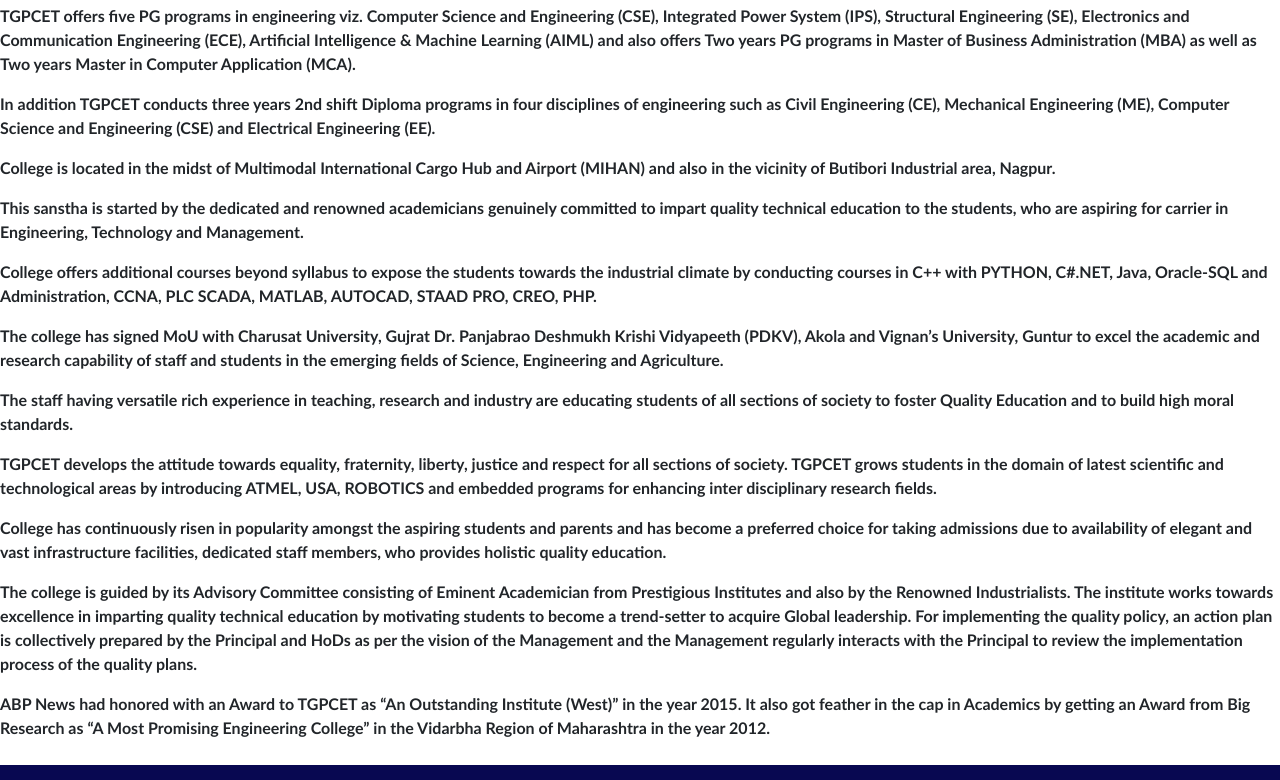
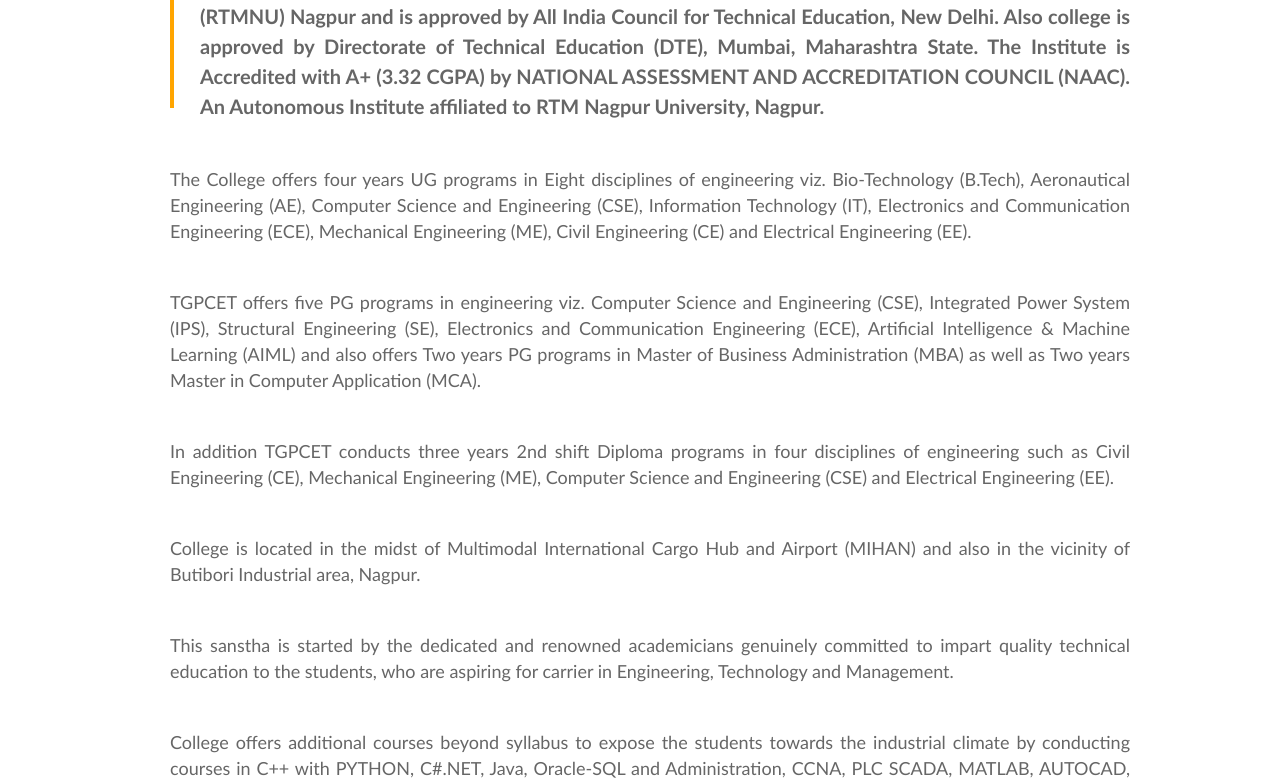
Before and after one commit to krutikajichkar/Online-Campus-Recruitment, a React (Create React App) app: page /about in a window 1280 px wide. Shown: the part 448-1228 px from the top of the page. Built offline with nearby package versions, Linux system fonts and the light colour scheme.

Commit message:
created alumni activities

```diff
--- a/src/App.js
+++ b/src/App.js
@@ -5,6 +5,7 @@
 import Navbar from './Components/Navbar'
 import Home from './Components/Home'
 import { BrowserRouter, Routes, Route } from 'react-router-dom'
+import AlumniActivities from './Components/AlumniActivities';
 
 function App() {
   return (
@@ -14,6 +15,7 @@
         <Routes>
           <Route path='/' element={<Home />} />
           <Route path='about' element={<About />} />
+          <Route path='activities' element={<AlumniActivities />} />
 
         </Routes>
       </BrowserRouter>
--- a/src/Components/About.css
+++ b/src/Components/About.css
@@ -1,5 +1,5 @@
 
-/* .line{
+ .line{
     border-right: 4px solid orange;
     height: 210px;
     position: absolute;
@@ -23,7 +23,7 @@
   font-size: 20px;
   text-align: justify;
   margin-right: 150px;
-} */
+}
 
 .paragraph{
 color: #666666;
--- a/src/Components/About.js
+++ b/src/Components/About.js
@@ -1,6 +1,6 @@
 import React from 'react'
 import { Link } from 'react-router-dom'
-//import './About.css';
+import './About.css';
 import Header from './Header'
 import Navbar from './Navbar'
 import Footer from './Footer'
@@ -12,20 +12,20 @@
             <div>
                 <h1 id="about-header"> Welcome !</h1>
                 <div>
-                    <div class="line"></div>
+                    <div className="line"></div>
                     <div><p id="line-paragraph">Tulsiramji Gaikwad-Patil College of Engineering and Technology (TGPCET) was established in the year 2007 by Vidarbha Bahu-uddeshiya Shikshan Sanstha (VBSS), a registered society. It is a self financed Private Engineering College, which is affiliated to Rashtrasant Tukadoji Maharaj Nagpur University (RTMNU) Nagpur and is approved by All India Council for Technical Education, New Delhi. Also college is approved by Directorate of Technical Education (DTE), Mumbai, Maharashtra State. The Institute is Accredited with A+ (3.32 CGPA) by NATIONAL ASSESSMENT AND ACCREDITATION COUNCIL (NAAC). An Autonomous Institute affiliated to RTM Nagpur University, Nagpur.</p>
-                        <p class="paragraph">The College offers four years UG programs in Eight disciplines of engineering viz. Bio-Technology (B.Tech), Aeronautical Engineering (AE), Computer Science and Engineering (CSE), Information Technology (IT), Electronics and Communication Engineering (ECE), Mechanical Engineering (ME), Civil Engineering (CE) and Electrical Engineering (EE).</p>
-                        <p class="paragraph">TGPCET offers five PG programs in engineering viz. Computer Science and Engineering (CSE), Integrated Power System (IPS), Structural Engineering (SE), Electronics and Communication Engineering (ECE), Artificial Intelligence & Machine Learning (AIML) and also offers Two years PG programs in Master of Business Administration (MBA) as well as Two years Master in Computer Application (MCA).</p>
-                        <p class="paragraph">In addition TGPCET conducts three years 2nd shift Diploma programs in four disciplines of engineering such as Civil Engineering (CE), Mechanical Engineering (ME), Computer Science and Engineering (CSE) and Electrical Engineering (EE).</p>
-                        <p class="paragraph">College is located in the midst of Multimodal International Cargo Hub and Airport (MIHAN) and also in the vicinity of Butibori Industrial area, Nagpur.</p>
-                        <p class="paragraph">This sanstha is started by the dedicated and renowned academicians genuinely committed to impart quality technical education to the students, who are aspiring for carrier in Engineering, Technology and Management.</p>
-                        <p class="paragraph">College offers additional courses beyond syllabus to expose the students towards the industrial climate by conducting courses in C++ with PYTHON, C#.NET, Java, Oracle-SQL and Administration, CCNA, PLC SCADA, MATLAB, AUTOCAD, STAAD PRO, CREO, PHP.</p>
-                        <p class="paragraph">The college has signed MoU with Charusat University, Gujrat Dr. Panjabrao Deshmukh Krishi Vidyapeeth (PDKV), Akola and Vignan’s University, Guntur to excel the academic and research capability of staff and students in the emerging fields of Science, Engineering and Agriculture.</p>
-                        <p class="paragraph">The staff having versatile rich experience in teaching, research and industry are educating students of all sections of society to foster Quality Education and to build high moral standards.</p>
-                        <p class="paragraph">TGPCET develops the attitude towards equality, fraternity, liberty, justice and respect for all sections of society. TGPCET grows students in the domain of latest scientific and technological areas by introducing ATMEL, USA, ROBOTICS and embedded programs for enhancing inter disciplinary research fields.</p>
-                        <p class="paragraph">College has continuously risen in popularity amongst the aspiring students and parents and has become a preferred choice for taking admissions due to availability of elegant and vast infrastructure facilities, dedicated staff members, who provides holistic quality education.</p>
-                        <p class="paragraph">The college is guided by its Advisory Committee consisting of Eminent Academician from Prestigious Institutes and also by the Renowned Industrialists. The institute works towards excellence in imparting quality technical education by motivating students to become a trend-setter to acquire Global leadership. For implementing the quality policy, an action plan is collectively prepared by the Principal and HoDs as per the vision of the Management and the Management regularly interacts with the Principal to review the implementation process of the quality plans.</p>
-                        <p class="paragraph">ABP News had honored with an Award to TGPCET as “An Outstanding Institute (West)” in the year 2015. It also got feather in the cap in Academics by getting an Award from Big Research as “A Most Promising Engineering College” in the Vidarbha Region of Maharashtra in the year 2012.</p>
+                        <p className="paragraph">The College offers four years UG programs in Eight disciplines of engineering viz. Bio-Technology (B.Tech), Aeronautical Engineering (AE), Computer Science and Engineering (CSE), Information Technology (IT), Electronics and Communication Engineering (ECE), Mechanical Engineering (ME), Civil Engineering (CE) and Electrical Engineering (EE).</p>
+                        <p className="paragraph">TGPCET offers five PG programs in engineering viz. Computer Science and Engineering (CSE), Integrated Power System (IPS), Structural Engineering (SE), Electronics and Communication Engineering (ECE), Artificial Intelligence & Machine Learning (AIML) and also offers Two years PG programs in Master of Business Administration (MBA) as well as Two years Master in Computer Application (MCA).</p>
+                        <p className="paragraph">In addition TGPCET conducts three years 2nd shift Diploma programs in four disciplines of engineering such as Civil Engineering (CE), Mechanical Engineering (ME), Computer Science and Engineering (CSE) and Electrical Engineering (EE).</p>
+                        <p className="paragraph">College is located in the midst of Multimodal International Cargo Hub and Airport (MIHAN) and also in the vicinity of Butibori Industrial area, Nagpur.</p>
+                        <p className="paragraph">This sanstha is started by the dedicated and renowned academicians genuinely committed to impart quality technical education to the students, who are aspiring for carrier in Engineering, Technology and Management.</p>
+                        <p className="paragraph">College offers additional courses beyond syllabus to expose the students towards the industrial climate by conducting courses in C++ with PYTHON, C#.NET, Java, Oracle-SQL and Administration, CCNA, PLC SCADA, MATLAB, AUTOCAD, STAAD PRO, CREO, PHP.</p>
+                        <p className="paragraph">The college has signed MoU with Charusat University, Gujrat Dr. Panjabrao Deshmukh Krishi Vidyapeeth (PDKV), Akola and Vignan’s University, Guntur to excel the academic and research capability of staff and students in the emerging fields of Science, Engineering and Agriculture.</p>
+                        <p className="paragraph">The staff having versatile rich experience in teaching, research and industry are educating students of all sections of society to foster Quality Education and to build high moral standards.</p>
+                        <p className="paragraph">TGPCET develops the attitude towards equality, fraternity, liberty, justice and respect for all sections of society. TGPCET grows students in the domain of latest scientific and technological areas by introducing ATMEL, USA, ROBOTICS and embedded programs for enhancing inter disciplinary research fields.</p>
+                        <p className="paragraph">College has continuously risen in popularity amongst the aspiring students and parents and has become a preferred choice for taking admissions due to availability of elegant and vast infrastructure facilities, dedicated staff members, who provides holistic quality education.</p>
+                        <p className="paragraph">The college is guided by its Advisory Committee consisting of Eminent Academician from Prestigious Institutes and also by the Renowned Industrialists. The institute works towards excellence in imparting quality technical education by motivating students to become a trend-setter to acquire Global leadership. For implementing the quality policy, an action plan is collectively prepared by the Principal and HoDs as per the vision of the Management and the Management regularly interacts with the Principal to review the implementation process of the quality plans.</p>
+                        <p className="paragraph">ABP News had honored with an Award to TGPCET as “An Outstanding Institute (West)” in the year 2015. It also got feather in the cap in Academics by getting an Award from Big Research as “A Most Promising Engineering College” in the Vidarbha Region of Maharashtra in the year 2012.</p>
                     </div>
                 </div>
             </div>
--- /dev/null
+++ b/src/Components/AlumniActivities.js
@@ -0,0 +1,9 @@
+import React from 'react'
+
+function AlumniActivities() {
+  return (
+    <div>AlumniActivities</div>
+  )
+}
+
+export default AlumniActivities
--- a/src/Components/Home.css
+++ b/src/Components/Home.css
@@ -76,7 +76,7 @@
 p {
     font-weight: bold;
 }
-.card{
+.management-card{
     margin-right: 30px;
     box-shadow:0px 5px 30px 0px gainsboro;
     text-align: center;
--- a/src/Components/Home.js
+++ b/src/Components/Home.js
@@ -157,24 +157,24 @@
         <center><h2>MANAGEMENT</h2></center>
         <p className='underline'></p>
         <div style={{ display: 'flex', padding: '0% 10%' }}>
-          <div class="management-card" style={{ width: "30rem" }}>
-            <img src="https://encrypted-tbn0.gstatic.com/images?q=tbn:ANd9GcRguzK4-v3tucd7TCgsbnFxaYaYx4A7aho5XQ&usqp=CAU" class="card-img-top" alt="Chairman" />
-            <div class="card-body" style={{ background: 'rgb(8, 8, 81)' }}>
-              <p class="card-text">CHAIRMAN, GPG</p>
+          <div className="management-card" style={{ width: "30rem" }}>
+            <img src="https://encrypted-tbn0.gstatic.com/images?q=tbn:ANd9GcRguzK4-v3tucd7TCgsbnFxaYaYx4A7aho5XQ&usqp=CAU" className="card-img-top" alt="Chairman" />
+            <div className="card-body" style={{ background: 'rgb(8, 8, 81)' }}>
+              <p className="card-text">CHAIRMAN, GPG</p>
               <h4 className='management-name'>Dr. Mohan Gaikwad-Patil</h4>
             </div>
           </div>
-          <div class="management-card" style={{ width: "30rem" }}>
-            <img src="https://encrypted-tbn0.gstatic.com/images?q=tbn:ANd9GcTN5k6wryvQnguQYbXREOCcJ1FItbeNndxIGhK5zy6hsDbjIWN1NZR4HqSDqYBEoXi8PDU&usqp=CAU" class="card-img-top" alt="President" />
-            <div class="card-body" style={{ background: 'rgb(8, 8, 81)' }}>
-              <p class="card-text">PRESIDENT, GPGI</p>
+          <div className="management-card" style={{ width: "30rem" }}>
+            <img src="https://encrypted-tbn0.gstatic.com/images?q=tbn:ANd9GcTN5k6wryvQnguQYbXREOCcJ1FItbeNndxIGhK5zy6hsDbjIWN1NZR4HqSDqYBEoXi8PDU&usqp=CAU" className="card-img-top" alt="President" />
+            <div className="card-body" style={{ background: 'rgb(8, 8, 81)' }}>
+              <p className="card-text">PRESIDENT, GPGI</p>
               <h4 className='management-name'>Dr. Anjali Patil-Gaikwad</h4>
             </div>
           </div>
-          <div class="management-card" style={{ width: "30rem" }}>
-            <img src="https://encrypted-tbn0.gstatic.com/images?q=tbn:ANd9GcSurMaUofzj6WFPlGcdH-9bEhhI0xpj3kBrGg&usqp=CAU" class="card-img-top" alt="Treasurer" />
-            <div class="card-body" style={{ background: 'rgb(8, 8, 81)' }}>
-              <p class="card-text">TREASURER, GPGI</p>
+          <div className="management-card" style={{ width: "30rem" }}>
+            <img src="https://encrypted-tbn0.gstatic.com/images?q=tbn:ANd9GcSurMaUofzj6WFPlGcdH-9bEhhI0xpj3kBrGg&usqp=CAU" className="card-img-top" alt="Treasurer" />
+            <div className="card-body" style={{ background: 'rgb(8, 8, 81)' }}>
+              <p className="card-text">TREASURER, GPGI</p>
               <h4 className='management-name'>Prof. Sandeep Gaikwad</h4>
             </div>
           </div>
--- a/src/Components/Navbar.js
+++ b/src/Components/Navbar.js
@@ -16,7 +16,7 @@
             {" "}
             <li>About</li>
           </Link>
-          <li>Alumni Activities</li>
+          <Link className="link" to='/activities'><li>Alumni Activities</li></Link>
           <li>Alumni Committee</li>
           <li>Feedback</li>
         </ul>
```
